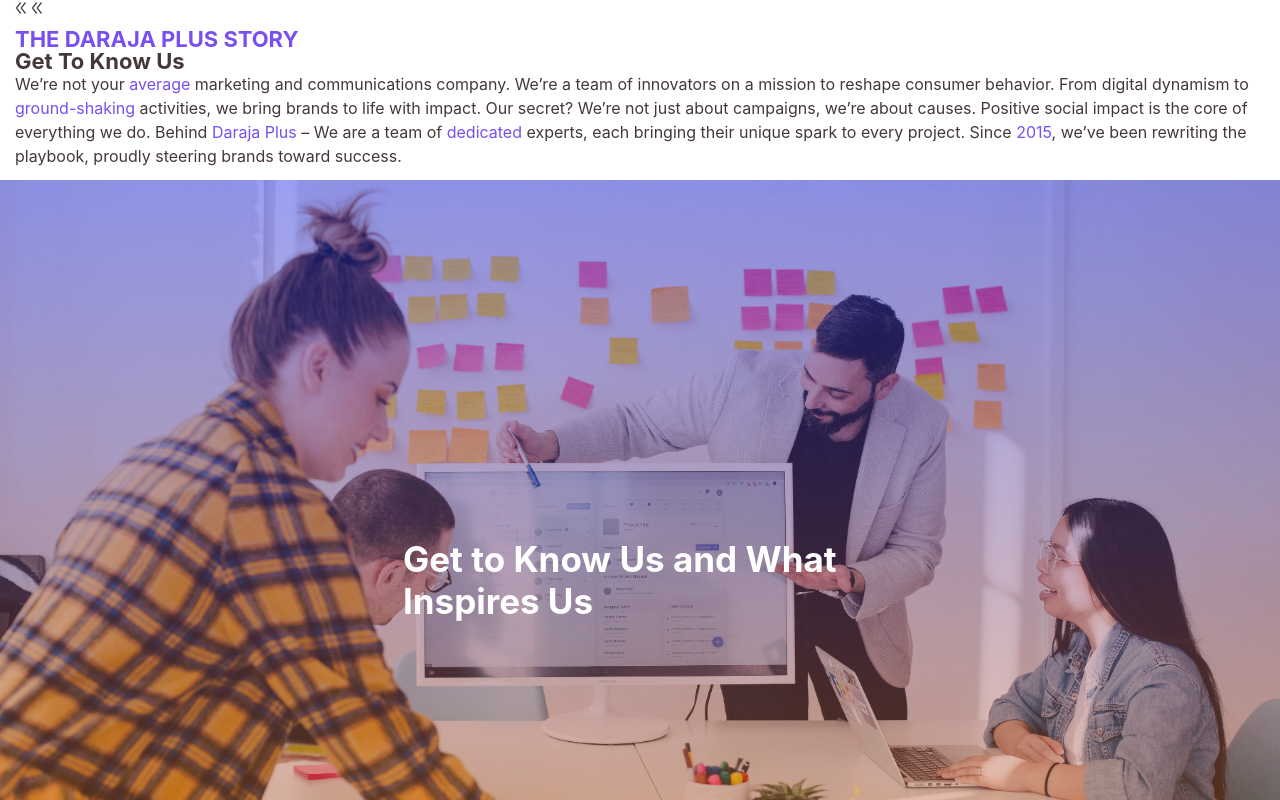
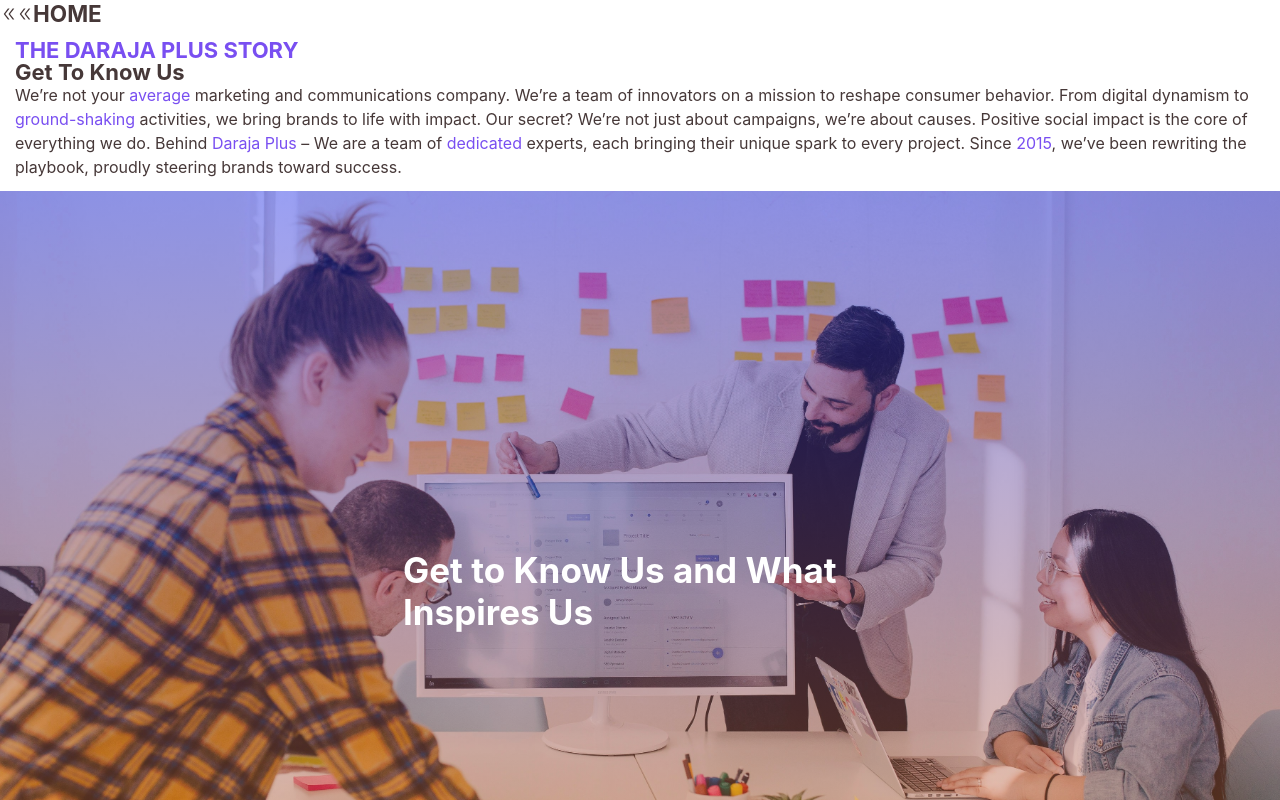
Before and after one commit to Deankinyua/DarajaPlus, a React (Vite) app: page /about in a window 1280 px wide. Shown: the top 800 px of the page. Built offline with nearby package versions, Linux system fonts and the light colour scheme.

Commit message:
lets see thisd

```diff
--- a/src/pages/About.tsx
+++ b/src/pages/About.tsx
@@ -14,6 +14,7 @@
         <div className="backbutton">
           <AiOutlineDoubleLeft />
           <AiOutlineDoubleLeft />
+          <Heading>HOME</Heading>
         </div>
       </Link>
       <div className="about-intro">
--- a/src/pages/CaseStudies.tsx
+++ b/src/pages/CaseStudies.tsx
@@ -9,6 +9,7 @@
   StatNumber,
   StatHelpText,
   StatArrow,
+  Heading,
 } from "@chakra-ui/react";
 import { AiOutlineDoubleLeft } from "react-icons/ai";
 import { NavLink } from "react-router-dom";
@@ -21,6 +22,7 @@
         <div className="backbutton">
           <AiOutlineDoubleLeft />
           <AiOutlineDoubleLeft />
+          <Heading>HOME</Heading>
         </div>
       </NavLink>
 
--- a/src/pages/Culture.tsx
+++ b/src/pages/Culture.tsx
@@ -17,6 +17,7 @@
         <div className="backbutton">
           <AiOutlineDoubleLeft />
           <AiOutlineDoubleLeft />
+          <p className="home_culture">HOME</p>
         </div>
       </Link>
       <div className="section">
--- a/src/styling/culture.css
+++ b/src/styling/culture.css
@@ -30,5 +30,12 @@
 
 .backbutton {
   display: flex;
-  padding-left: 1.3rem;
+  justify-content: flex-start;
+  align-items: center;
+  padding-left: 0.1rem;
 }
+
+.home_culture {
+  padding-left: 0.3rem;
+  font-weight: 700;
+}
--- a/src/styling/home.css
+++ b/src/styling/home.css
@@ -21,18 +21,14 @@
 
 .writerContainerMain {
   display: flex;
-  /* flex-direction: column; */
-  /* justify-content: space-between; */
   min-height: 90vh;
   align-items: center;
   justify-content: center;
   width: 78%;
   margin: 0 auto;
-  /* border: 1px solid red; */
 }
 
 .writerContainer {
-  /* border: 1px solid red; */
   padding: 1rem 1rem 1rem 1rem;
   flex-basis: content;
   flex-shrink: 2;
```
